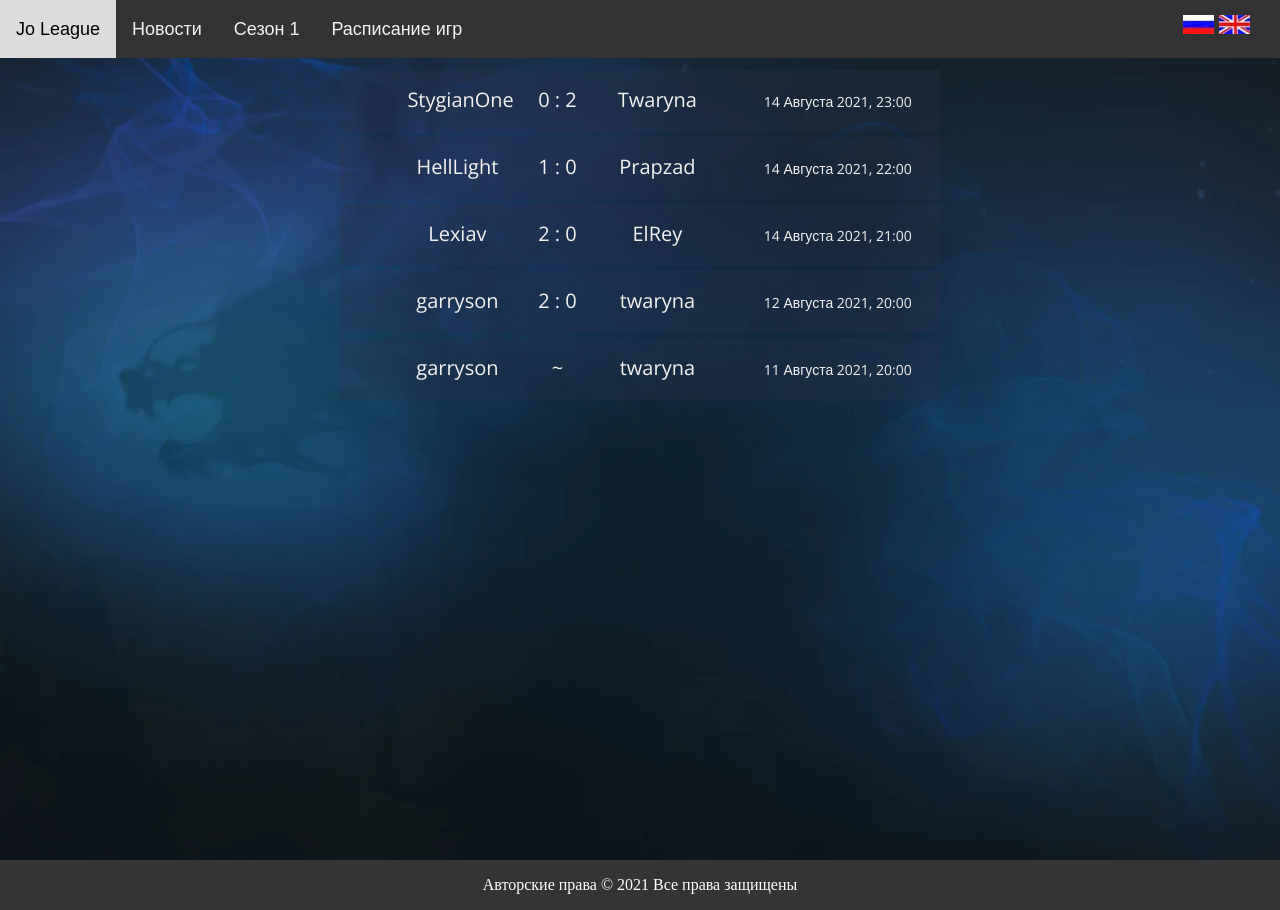
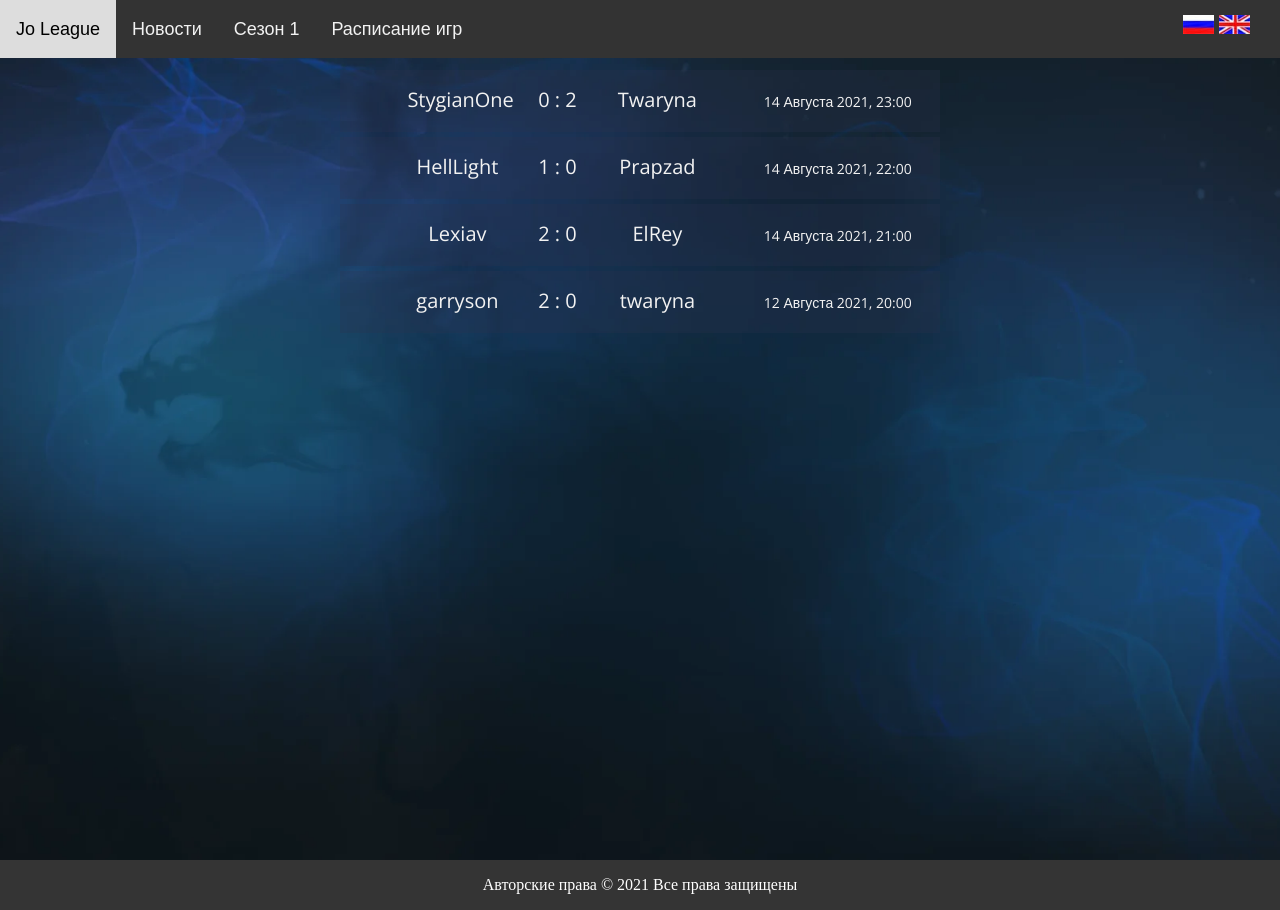
Before and after one commit to JoGlobalLeague/site, a Jekyll site: the page built from schedule.html, in a window 1280 px wide. Built offline with Jekyll 4.4.1, drawn with Linux system fonts in a browser that asks for light colours.

Commit message:
Update matches.yml

```diff
--- a/_data/matches.yml
+++ b/_data/matches.yml
@@ -17,8 +17,3 @@
   team1: 'garryson'
   team2: 'twaryna'
   score: '2 : 0'
-
-- time: 2021-08-11 20:00 +0300
-  team1: 'garryson'
-  team2: 'twaryna'
-  score: '~'
```
